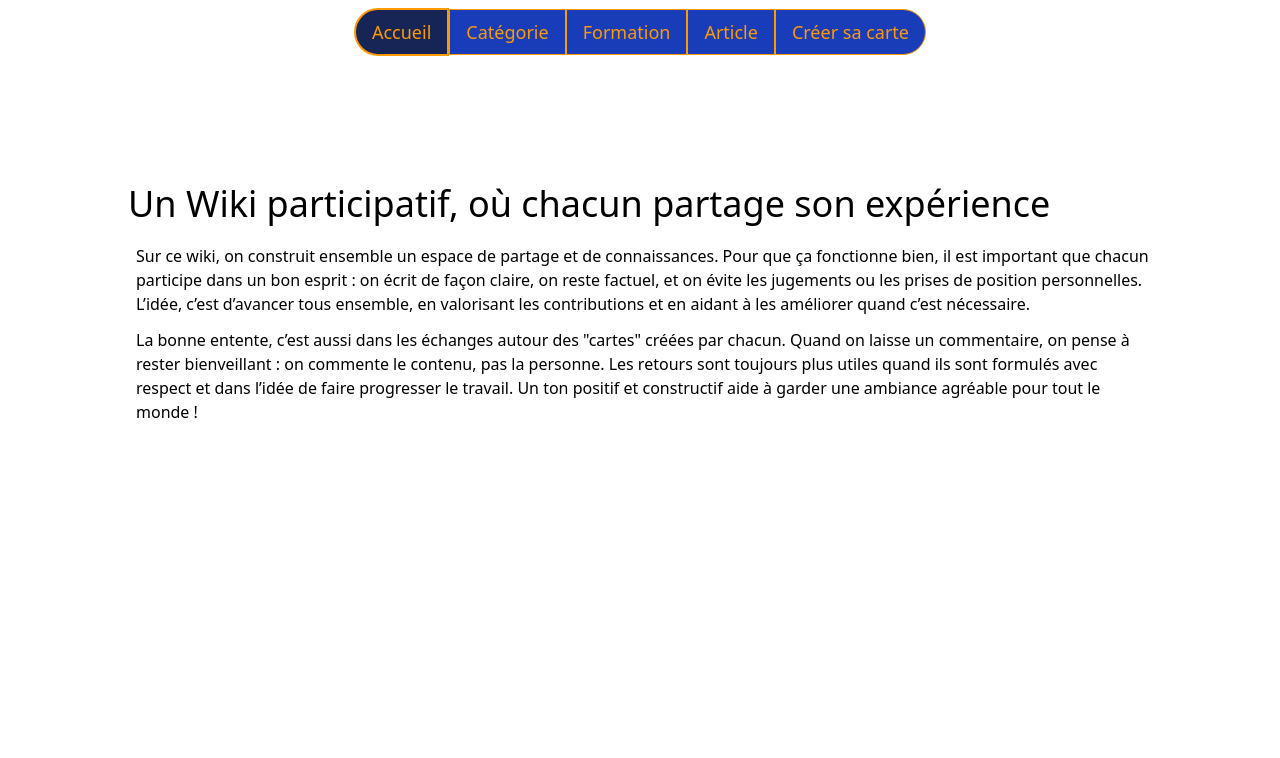
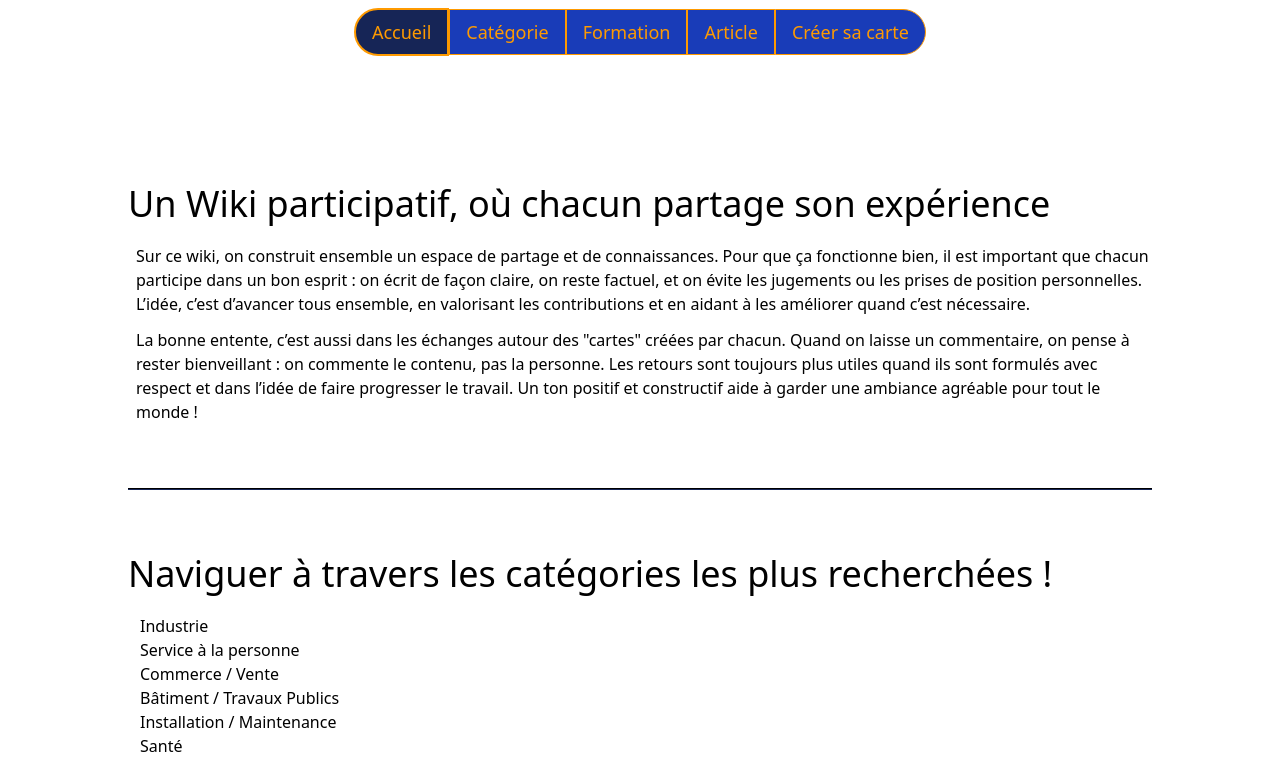
Before and after one commit to BhVhL/wikititrepro, a website: page index.html in a window 1280 px wide. Shown: the part 84-842 px from the top of the page. Before the commit the page ends 800 px from the top, so only its background shows below. Drawn offline with Linux system fonts and the light colour scheme.

Commit message:
ajout des modifications main-seconde_section

```diff
--- a/index.html
+++ b/index.html
@@ -44,6 +44,35 @@
             </div>
         </section>
 
+        <hr class="bg-blue-950 mx-auto h-0.5 mt-16">
+
+        <section class="flex-col col-span-2 mx-auto mt-16">
+            <div>
+                <h2 class="text-4xl">Naviguer à travers les catégories les plus recherchées !</h2>
+            </div>
+            <div class="flex-col ml-3 mt-5 items-center">
+                <div>
+                    <button onclick="industrieMenu">Industrie</button>
+                </div>
+                <div>
+                    <button onclick="serviceMenu">Service à la personne</button>
+                </div>
+                <div>
+                    <button onclick="commerceMenu">Commerce / Vente</button>
+                </div>
+                <div>
+                    <button onclick="batimentMenu">Bâtiment / Travaux Publics</button>
+                </div>
+                <div>
+                    <button onclick="installationMenu">Installation / Maintenance</button>
+                </div>
+                <div>
+                    <button onclick="santeMenu">Santé</button>
+                </div>
+            </div>
+            <div></div>
+        </section>
+
 
     </main>
 
--- /dev/null
+++ b/index.js
@@ -0,0 +1,3 @@
+function industrieMenu() {
+    document.getElementById("menu")
+}
```
Also changed, not shown: src/css/output.css.
